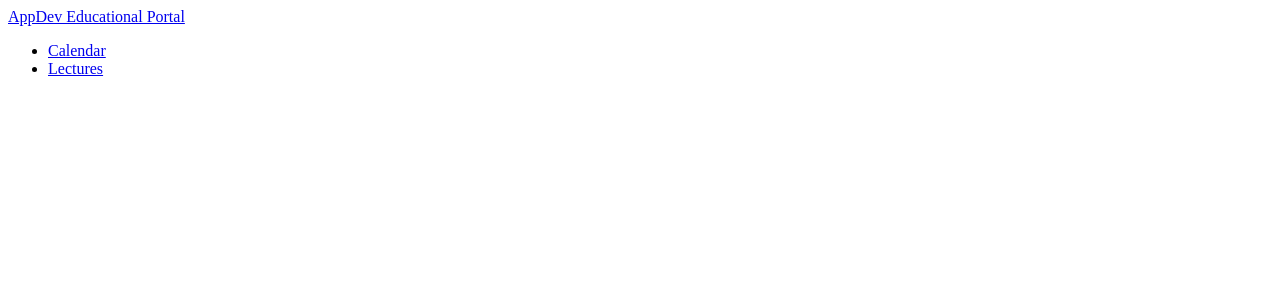
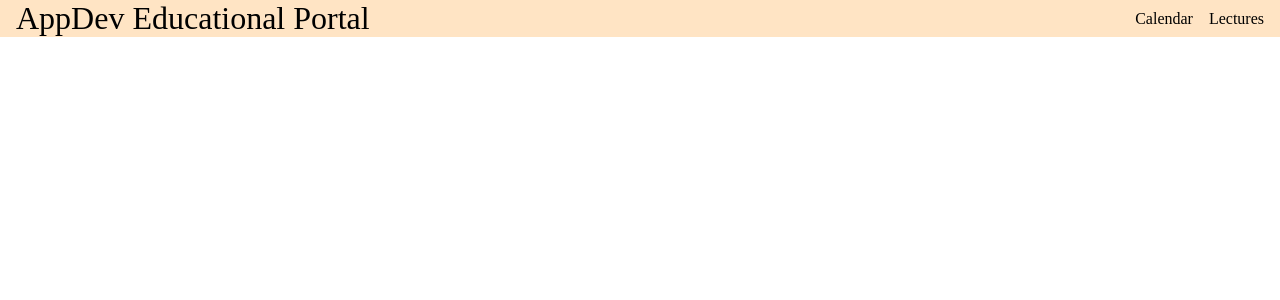
Before and after one commit to aryanj112/BootcampPortal, a React (Vite) app: page / in a window 1280 px wide. Shown: the top 300 px of the page. Built offline with nearby package versions, Linux system fonts and the light colour scheme.

Commit message:
Added very basic css for general idea

```diff
--- a/src/components/NavBar.tsx
+++ b/src/components/NavBar.tsx
@@ -4,7 +4,7 @@
 
 function NavBar() {
   return (
-    <nav>
+    <nav className = 'nav'>
       <a href="/" className = "site-title"> AppDev Educational Portal </a>
       <ul>
         <li> <a href="/calendar"> Calendar </a> </li>
--- a/src/main.tsx
+++ b/src/main.tsx
@@ -1,8 +1,9 @@
 import { StrictMode } from 'react'
 import { createRoot } from 'react-dom/client'
-import './styles.css'
 import App from './App.tsx'
 import { BrowserRouter } from 'react-router-dom'
+import './styles.css'
+
 
 createRoot(document.getElementById('root')!).render(
   <StrictMode>
--- a/src/styles.css
+++ b/src/styles.css
@@ -0,0 +1,34 @@
+* {
+    box-sizing: border-box;
+}
+
+body {
+    margin: 0;
+}
+
+.site-title {
+    font-size: 2rem;
+}
+
+.nav {
+    background-color: bisque;
+    color: black;
+    display: flex;
+    justify-content: space-between;
+    align-items: center;
+    gap: 2rem;
+    padding: 0 1rem;
+}
+
+.nav ul {
+    padding: 0;
+    margin: 0;
+    list-style: none;
+    display: flex;
+    gap: 1rem;
+}
+
+.nav a {
+    color: inherit;
+    text-decoration: none;
+}
```
